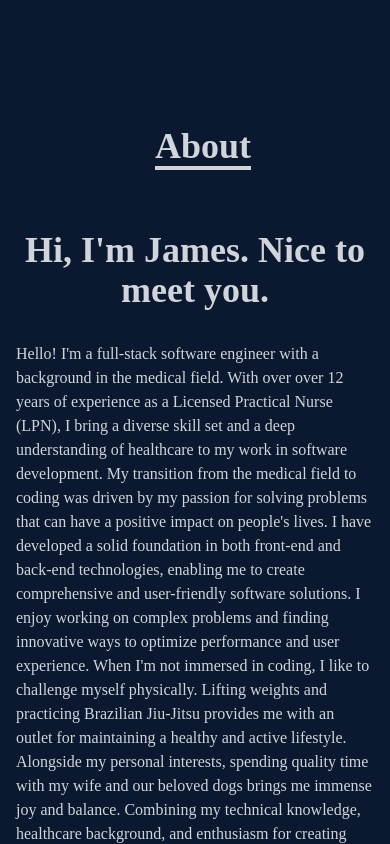
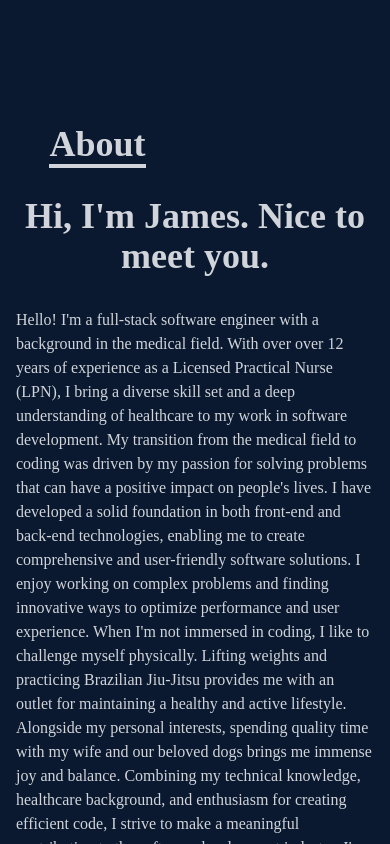
Before and after one commit to wowjimmyparrish/Portfolio, a React (Create React App) app: page / in a window 390 px wide. Shown: the part 720-1564 px from the top of the page. Built offline with nearby package versions, Linux system fonts and the light colour scheme.

Commit message:
updated container height

```diff
--- a/src/components/About.jsx
+++ b/src/components/About.jsx
@@ -2,9 +2,12 @@ import React from "react";
 
 function About() {
   return (
-    <div name="about" className="w-full h-screen  bg-[#0a192f] text-gray-300">
+    <div
+      name="about"
+      className="w-full min-h-screen  bg-[#0a192f] text-gray-300"
+    >
       <div className="flex flex-col justify-center items-center w-full h-full">
-        <div className="max-w-[1000px] w-full grid grid-cols-1 sm:grid-cols-2 gap-8">
+        <div className="max-w-[1000px] w-full grid grid-cols-2 gap-8">
           <div className="text-center sm:text-right pb-8 pl-4">
             <p className="text-4xl font-bold inline border-b-4 border-gray-300">
               About
```
